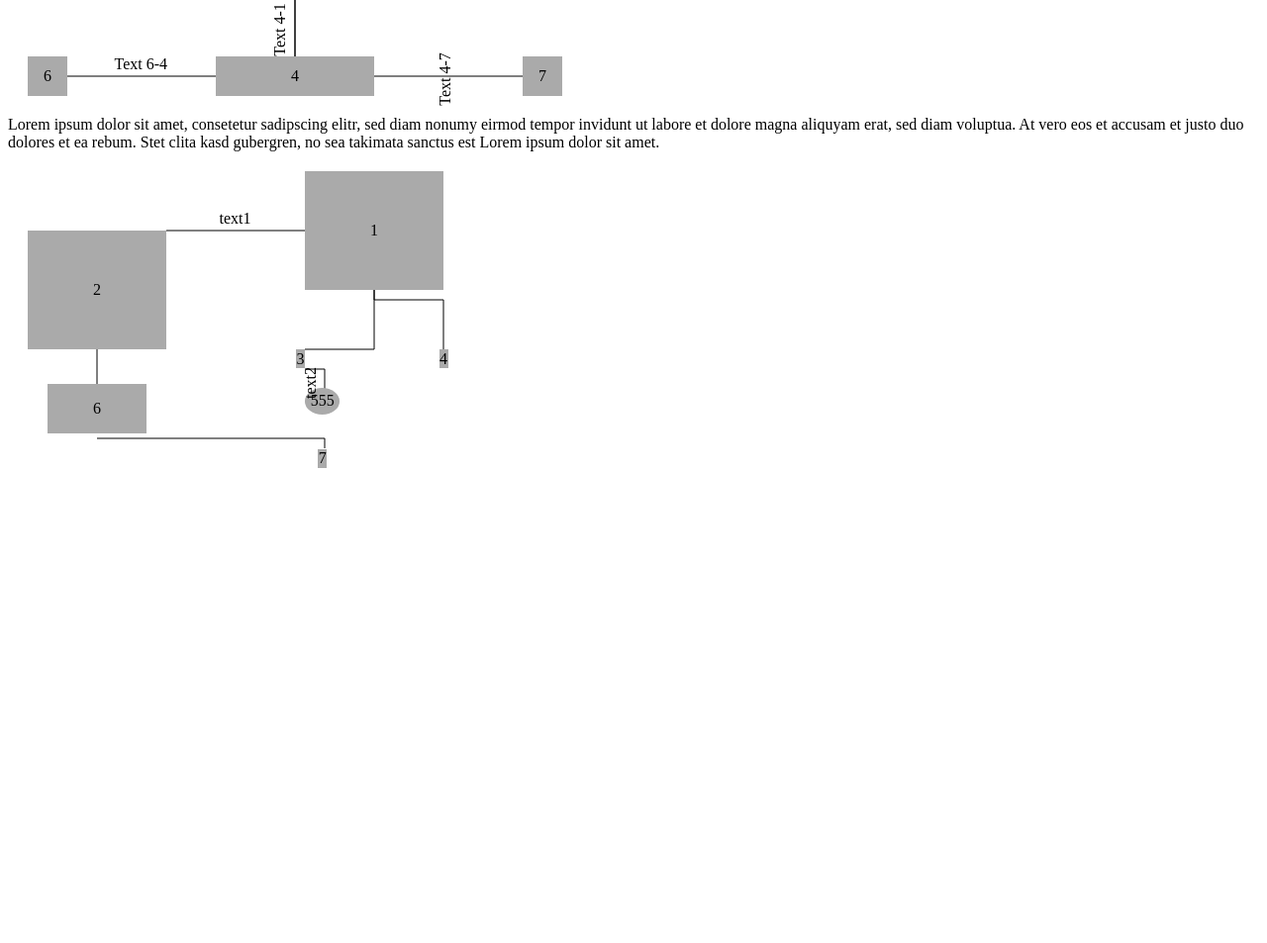
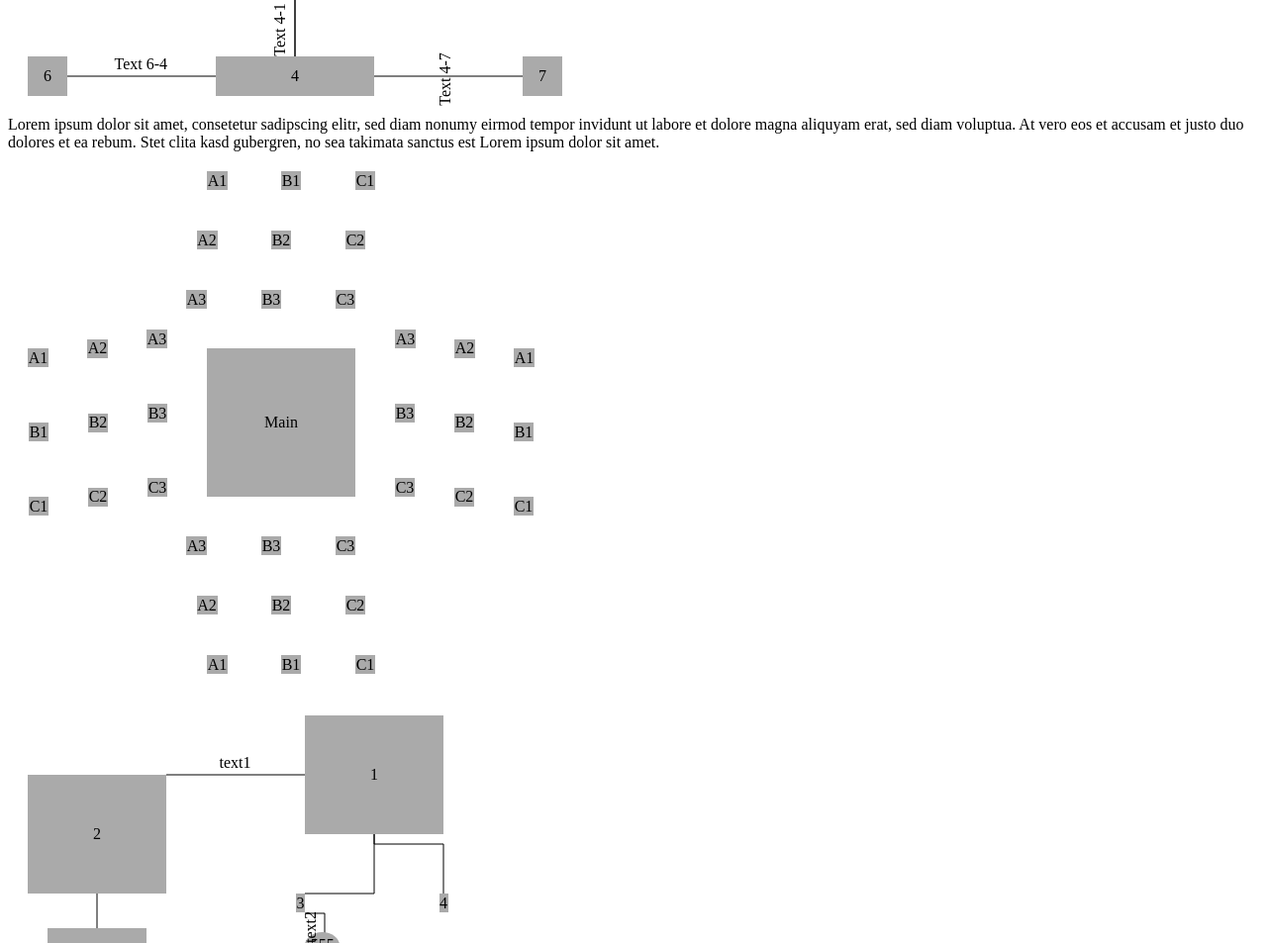
Before and after one commit to rkuchumov/html_diagrams, a plain HTML site: page index.html in a window 1280 px wide. Shown: the part 903-1856 px from the top of the page at 99% size. Before the commit the page ends 1404 px from the top, so only its background shows below. Drawn offline with Linux system fonts and the light colour scheme.

Commit message:
blocks aligments usecase

```diff
--- a/index.html
+++ b/index.html
@@ -7,12 +7,13 @@
         <script type="text/javascript" charset="utf-8">
 $(function() {
     dia.draw("usecase1");
+    dia.draw("usecase2");
     dia.draw("usecase3");
-    dia.draw("usecase2");
+    dia.draw("usecase4");
 });
         </script>
         <style type="text/css" media="screen">
-.block {background: #aaa;}
+.block, #usecase4 div {background: #aaa;}
         </style>
     </head>
     <body>
@@ -71,6 +72,50 @@ $(function() {
         vero eos et accusam et justo duo dolores et ea rebum. Stet clita kasd gubergren,
         no sea takimata sanctus est Lorem ipsum dolor sit amet.
 
+        <div id="usecase4">
+            <div id="main" class="block" dia-size="150px:150px">Main</div>
+
+            <div dia-pos="main+N+160px" dia-align="a1">A1</div>
+            <div dia-pos="main+N+100px" dia-align="a2">A2</div>
+            <div dia-pos="main+N+40px"  dia-align="a3">A3</div>
+            <div dia-pos="main+N+160px" dia-align="b1">B1</div>
+            <div dia-pos="main+N+100px" dia-align="b2">B2</div>
+            <div dia-pos="main+N+40px"  dia-align="b3">B3</div>
+            <div dia-pos="main+N+160px" dia-align="c1">C1</div>
+            <div dia-pos="main+N+100px" dia-align="c2">C2</div>
+            <div dia-pos="main+N+40px"  dia-align="c3">C3</div>
+
+            <div dia-pos="main+S+160px" dia-align="a1">A1</div>
+            <div dia-pos="main+S+100px" dia-align="a2">A2</div>
+            <div dia-pos="main+S+40px"  dia-align="a3">A3</div>
+            <div dia-pos="main+S+160px" dia-align="b1">B1</div>
+            <div dia-pos="main+S+100px" dia-align="b2">B2</div>
+            <div dia-pos="main+S+40px"  dia-align="b3">B3</div>
+            <div dia-pos="main+S+160px" dia-align="c1">C1</div>
+            <div dia-pos="main+S+100px" dia-align="c2">C2</div>
+            <div dia-pos="main+S+40px"  dia-align="c3">C3</div>
+
+            <div dia-pos="main+W+160px" dia-align="a1">A1</div>
+            <div dia-pos="main+W+100px" dia-align="a2">A2</div>
+            <div dia-pos="main+W+40px"  dia-align="a3">A3</div>
+            <div dia-pos="main+W+160px" dia-align="b1">B1</div>
+            <div dia-pos="main+W+100px" dia-align="b2">B2</div>
+            <div dia-pos="main+W+40px"  dia-align="b3">B3</div>
+            <div dia-pos="main+W+160px" dia-align="c1">C1</div>
+            <div dia-pos="main+W+100px" dia-align="c2">C2</div>
+            <div dia-pos="main+W+40px"  dia-align="c3">C3</div>
+
+            <div dia-pos="main+E+160px" dia-align="a1">A1</div>
+            <div dia-pos="main+E+100px" dia-align="a2">A2</div>
+            <div dia-pos="main+E+40px"  dia-align="a3">A3</div>
+            <div dia-pos="main+E+160px" dia-align="b1">B1</div>
+            <div dia-pos="main+E+100px" dia-align="b2">B2</div>
+            <div dia-pos="main+E+40px"  dia-align="b3">B3</div>
+            <div dia-pos="main+E+160px" dia-align="c1">C1</div>
+            <div dia-pos="main+E+100px" dia-align="c2">C2</div>
+            <div dia-pos="main+E+40px"  dia-align="c3">C3</div>
+        </div>
+
         <div id="usecase2">
             <div id="block1" class="block" dia-size="140px:120px">1</div>
             <div id="block2" class="block" dia-pos="block1+W+140px" dia-align="b1" dia-size="140px:120px">2</div>
```
